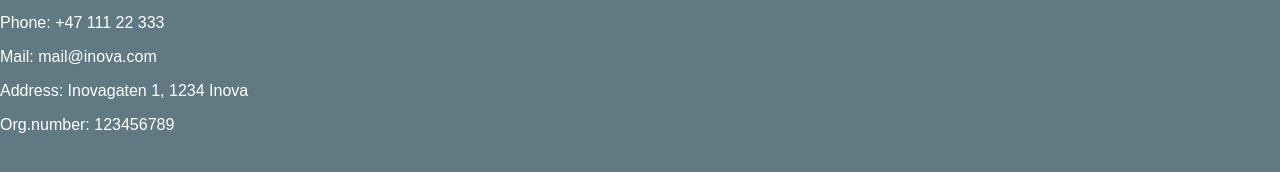
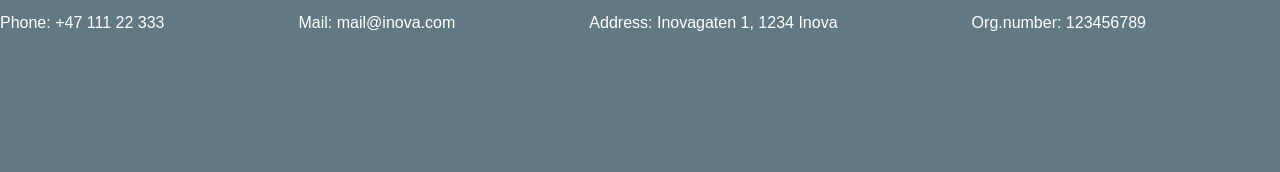
Before and after one commit to Vildicus/Oblig_Responsive, a plain HTML site: page index.html in a window 1280 px wide. Shown: the part 498-670 px from the top of the page. Drawn offline with Linux system fonts and the light colour scheme.

Commit message:
smårusk

```diff
--- a/index.html
+++ b/index.html
@@ -54,7 +54,7 @@
             <a href="#top">Take me to the top</a>
         </div>
     </div>
-    <footer>
+    <footer class="footer">
             <div class="contact-info">
                 <p>Phone: +47 111 22 333</p>
             </div >
--- a/stylesheet.css
+++ b/stylesheet.css
@@ -122,4 +122,10 @@ a:active {
     text-align: center;
 }
 
-.contact-info {}
+.footer{
+    display: flex;
+}
+
+.contact-info {
+    flex: auto;
+}
```
